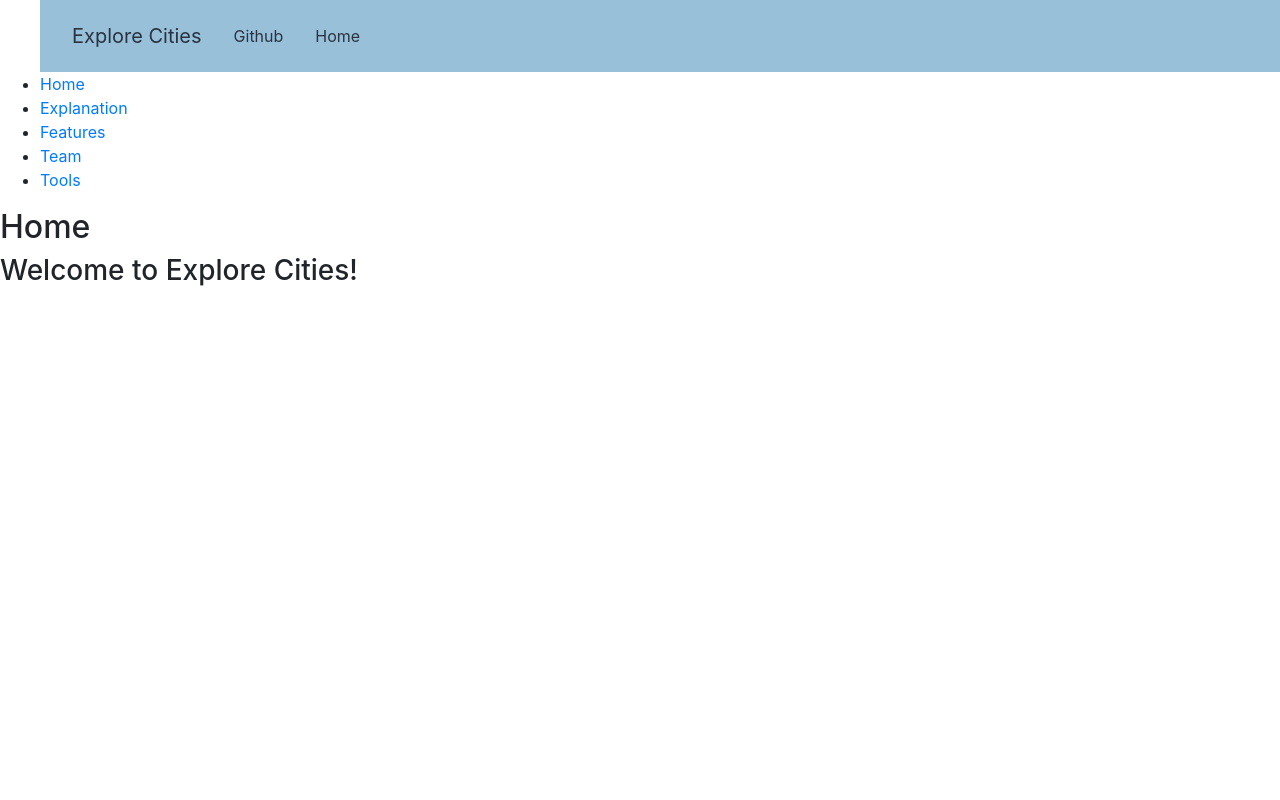
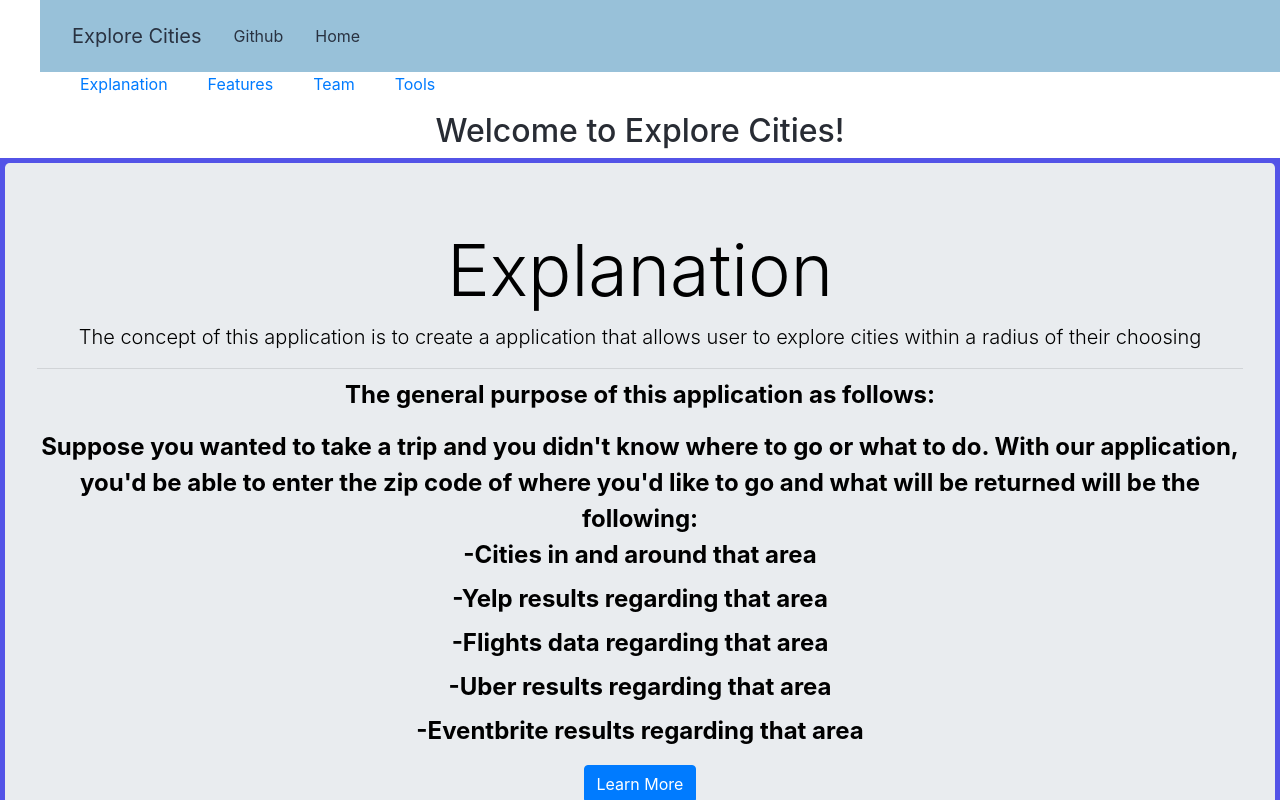
Before and after one commit to Codubee/ExploreCitiesMW4-6, a React (Create React App) app in the folder frontend/: page / in a window 1280 px wide. Shown: the top 800 px of the page. Built offline with nearby package versions, Linux system fonts and the light colour scheme.

Commit message:
Made more changes to the routing

```diff
--- a/frontend/src/App.css
+++ b/frontend/src/App.css
@@ -21,12 +21,13 @@
   align-items: center;
   justify-content: center;
   font-size: calc(10px + 2vmin);
-  color: white;
+  color: #e0fbfc;
 }
 
 .App-link {
-  color: #61dafb;
+  color: #282c34;
 }
+
 
 @keyframes App-logo-spin {
   from {
@@ -36,3 +37,13 @@
     transform: rotate(360deg);
   }
 }
+
+
+h2{
+  text-align: center;
+  color: #282c34;
+}
+
+div2{
+  display:flex;
+}
--- a/frontend/src/App.js
+++ b/frontend/src/App.js
@@ -24,29 +24,27 @@
         <nav>
           <ul>
             <NavBar />
-            <li>
-              <Link to ="/">Home</Link>
-            </li>
-            <li>
-              <Link to = "/explanation">Explanation</Link>
-            </li>
-            <li>
-              <Link to = "/features">Features</Link>
-            </li>
-            <li>
-              <Link to = "/team">Team</Link>
-            </li>
-            <li>
-              <Link to = "/tools">Tools</Link>
-            </li>
-
+            <div2>
+              <ul>
+                <Link to = "/explanation">Explanation</Link>
+              </ul>
+              <ul>
+                <Link to = "/features">Features</Link>
+              </ul>
+              <ul>
+                <Link to = "/team">Team</Link>
+              </ul>
+              <ul>
+                <Link to = "/tools">Tools</Link>
+              </ul>
+            </div2>
           </ul>
         </nav>
 
         <Switch>
           <Route exact path ="/">
-            <Home />
-            <h3>Welcome to Explore Cities!</h3>
+            <h2>Welcome to Explore Cities!</h2>
+            <LandingPage />
           </Route>
           <Route path ="/explanation">
             <Explanation />
@@ -67,7 +65,3 @@
     </Router>
   );
 }
-
-function Home(){
-  return <h2>Home</h2>
-}
--- a/frontend/src/components/NavBar/Navbar.js
+++ b/frontend/src/components/NavBar/Navbar.js
@@ -7,12 +7,12 @@
     <div>
       <ReactBootStrap.Nav class="navbar navbar-expand-lg navbar-custom bg-custom">
         <ReactBootStrap.Navbar>
-          <ReactBootStrap.Navbar.Brand href="#home" class="navbar-brand">Explore Cities</ReactBootStrap.Navbar.Brand>
+          <ReactBootStrap.Navbar.Brand href="/" class="navbar-brand">Explore Cities</ReactBootStrap.Navbar.Brand>
           <ReactBootStrap.Navbar.Toggle aria-controls="responsive-navbar-nav" />
           <ReactBootStrap.Navbar.Collapse id="responsive-navbar-nav">
 
             <ReactBootStrap.Nav.Link class="nav-link" href="https://github.com/Codubee/ExploreCitiesMW4-6" >Github</ReactBootStrap.Nav.Link>
-            <ReactBootStrap.Nav.Link href="#home" >Home</ReactBootStrap.Nav.Link>
+            <ReactBootStrap.Nav.Link href="/" >Home</ReactBootStrap.Nav.Link>
 
           </ReactBootStrap.Navbar.Collapse>
         </ReactBootStrap.Navbar>
--- a/frontend/src/index.css
+++ b/frontend/src/index.css
@@ -5,6 +5,7 @@
     sans-serif;
   -webkit-font-smoothing: antialiased;
   -moz-osx-font-smoothing: grayscale;
+  color: black;
 }
 
 code {
```
